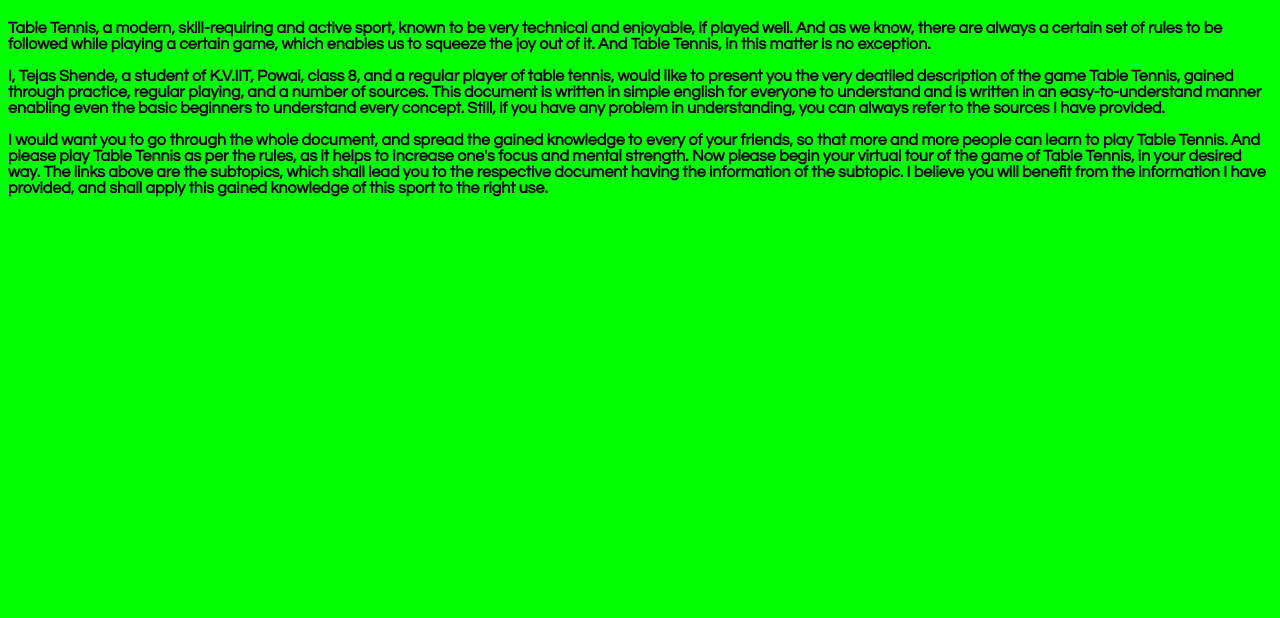
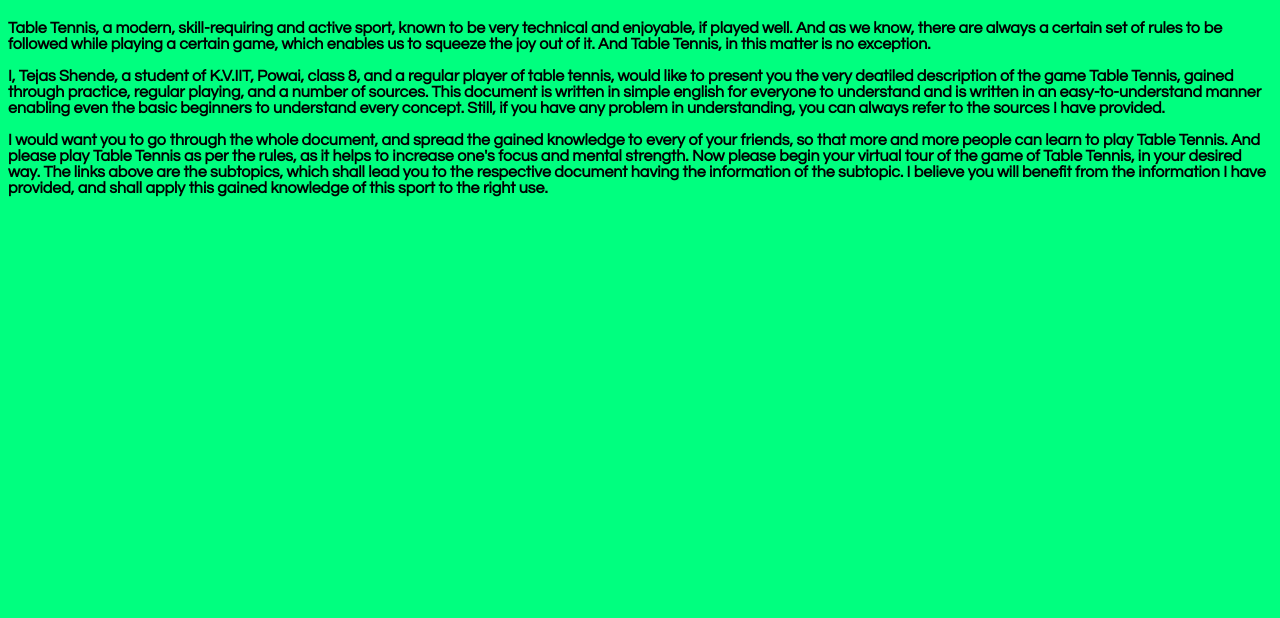
Before and after one commit to TejasT10/tejtt.github.io, a plain HTML site: page index.html in a window 1280 px wide. Shown: the part 182-800 px from the top of the page. Drawn offline with Linux system fonts and the light colour scheme.

Commit message:
Update index.html

```diff
--- a/index.html
+++ b/index.html
@@ -2,7 +2,7 @@
  <head>
   <title>Index</title>
   <style>
-   body {background-color: Lime;}
+   body {background-color: SpringGreen;}
    p {font-family: Century Gothic;}
    td {text-align: center;}
    h1 {font-family: Algerian; font-size: 30; color: White; background-color: Blue;}
```
